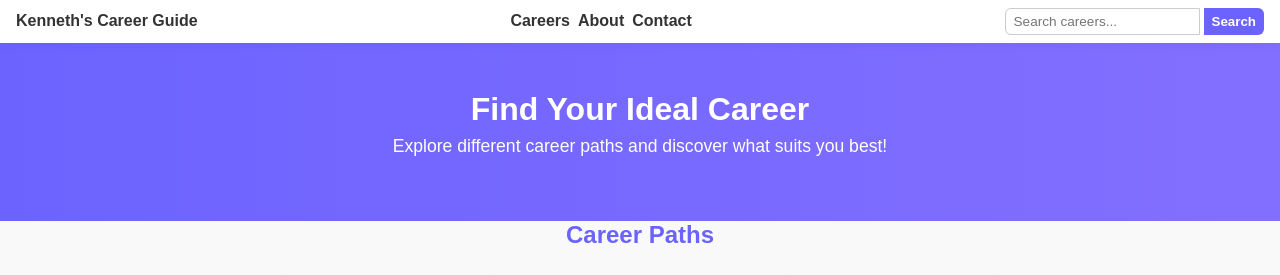
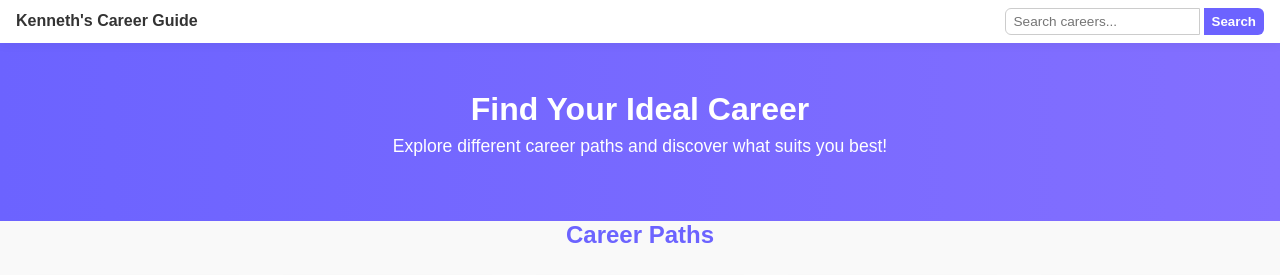
Before and after one commit to KENNETH-16DEV/myportfolio, a plain HTML site: page career.html in a window 1280 px wide. Shown: the top 275 px of the page. Drawn offline with Linux system fonts and the light colour scheme.

Commit message:
Update career.html

```diff
--- a/career.html
+++ b/career.html
@@ -119,11 +119,7 @@ footer {text-align:center;padding:1rem;margin-top:2rem;color:var(--muted);}
 <header>
   <div class="nav-container">
     <div class="logo">Kenneth's Career Guide</div>
-    <div class="nav-links">
-      <a href="#careers">Careers</a>
-      <a href="#about">About</a>
-      <a href="#contact">Contact</a>
-    </div>
+
     <div class="search-container">
       <input type="text" id="searchInput" placeholder="Search careers...">
       <button onclick="searchCareers()">Search</button>
```
